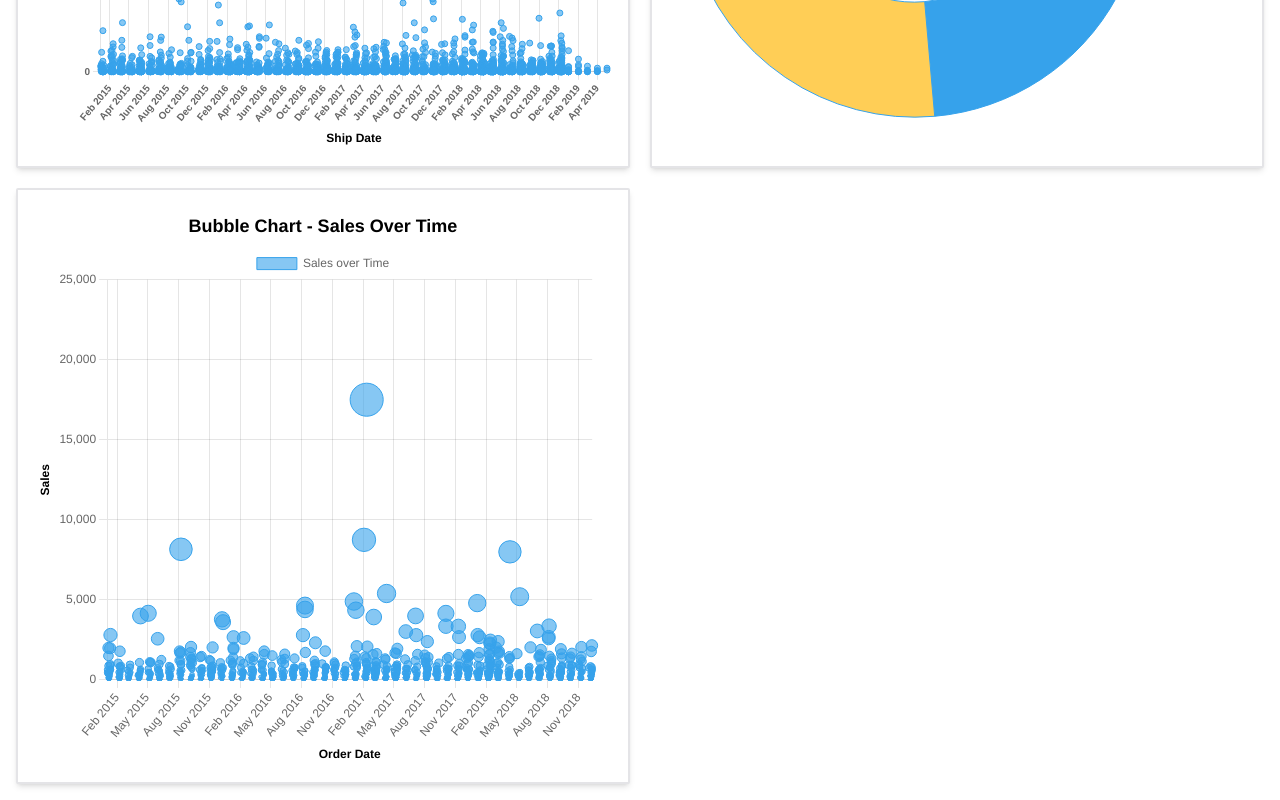
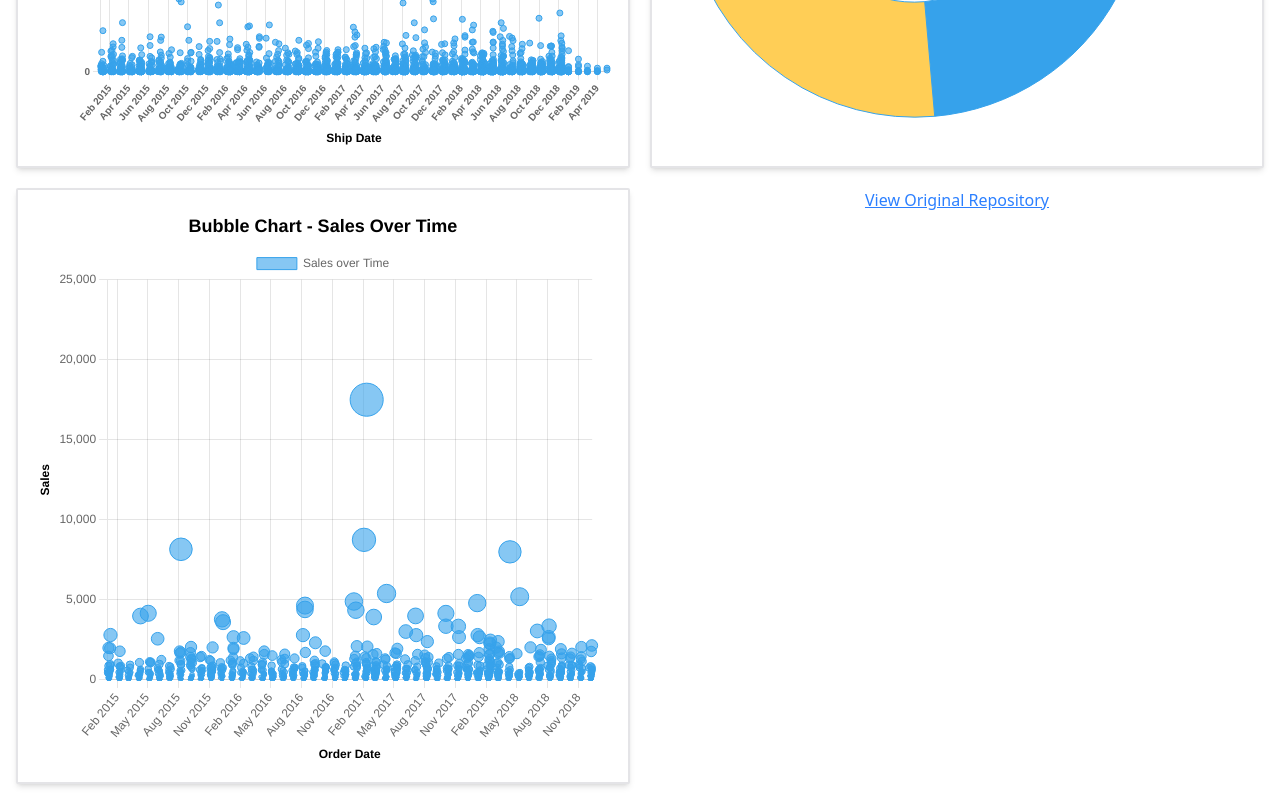
Before and after one commit to DDev750wala/dv-oep, a React (Vite) app: page / in a window 1280 px wide. Shown: the part 1857-2657 px from the top of the page. Built offline with nearby package versions, Linux system fonts and the light colour scheme.

Commit message:
feat: add link to original repository in DashBoard component

```diff
--- a/src/components/DashBoard.tsx
+++ b/src/components/DashBoard.tsx
@@ -6,6 +6,7 @@ import ScatterChart from "./ScatterChart";
 import StackedBarChart from "./StackedBar";
 import DoughNut from "./DoughNutChart";
 import BubbleChart from "./BubbleChart";
+import { Link } from "react-router-dom";
 
 export default function DashBoard() {
     return (
@@ -31,6 +32,15 @@ export default function DashBoard() {
             <div className="bg-white rounded-xs shadow-md p-4 border-2">
                 <BubbleChart />
             </div>
+
+            <Link
+                to="https://github.com/meet-panwala/dv-oep"
+                target="_blank"
+                rel="noopener noreferrer"
+                className="text-blue-500 underline"
+            >
+                View Original Repository
+            </Link>
         </div>
     );
 }
```
